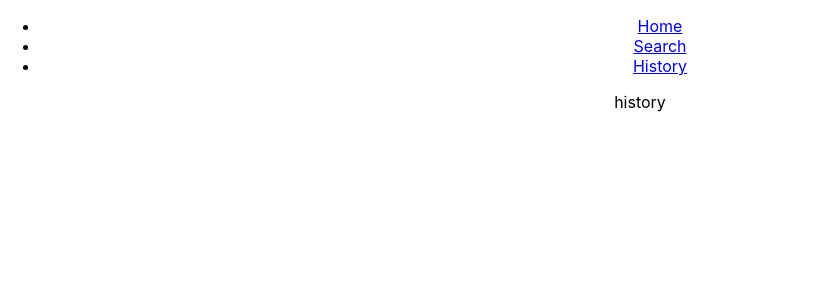
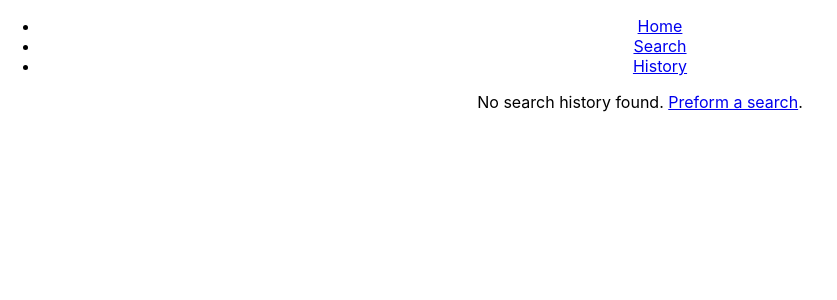
Before and after one commit to jordankaiser/hackernewssearch, a React (Create React App) app: page /history in a window 1280 px wide. Shown: the top 300 px of the page, without its empty margins (0-837 px from the left). Built offline with nearby package versions, Linux system fonts and the light colour scheme.

Commit message:
History page now displaying user searches.

```diff
--- a/src/components/History/History.js
+++ b/src/components/History/History.js
@@ -1,5 +1,28 @@
+import { useSelector } from 'react-redux';
+import { Link } from "react-router-dom";
+
+
 export default function History() {
-  return (
-    <div>history</div>
-  )
+  // Get searches from state.
+  const searchState = useSelector(state => state.searches);
+
+  const SearchItemsMarkup = () => {
+    // Generate list of user's searched terms.
+    return searchState.searches.map((search, index) => <li key={`${index}-${search}`}>{search}</li>);
+  }
+
+  if (searchState.searches.length > 0) {
+    return (
+      <>
+        <h1>Search History</h1>
+        <ul>
+          <SearchItemsMarkup />
+        </ul>
+      </>
+    )
+  } else {
+    return (
+      <div>No search history found. <Link to='/search'>Preform a search</Link>.</div>
+    )
+  }
 }
```
